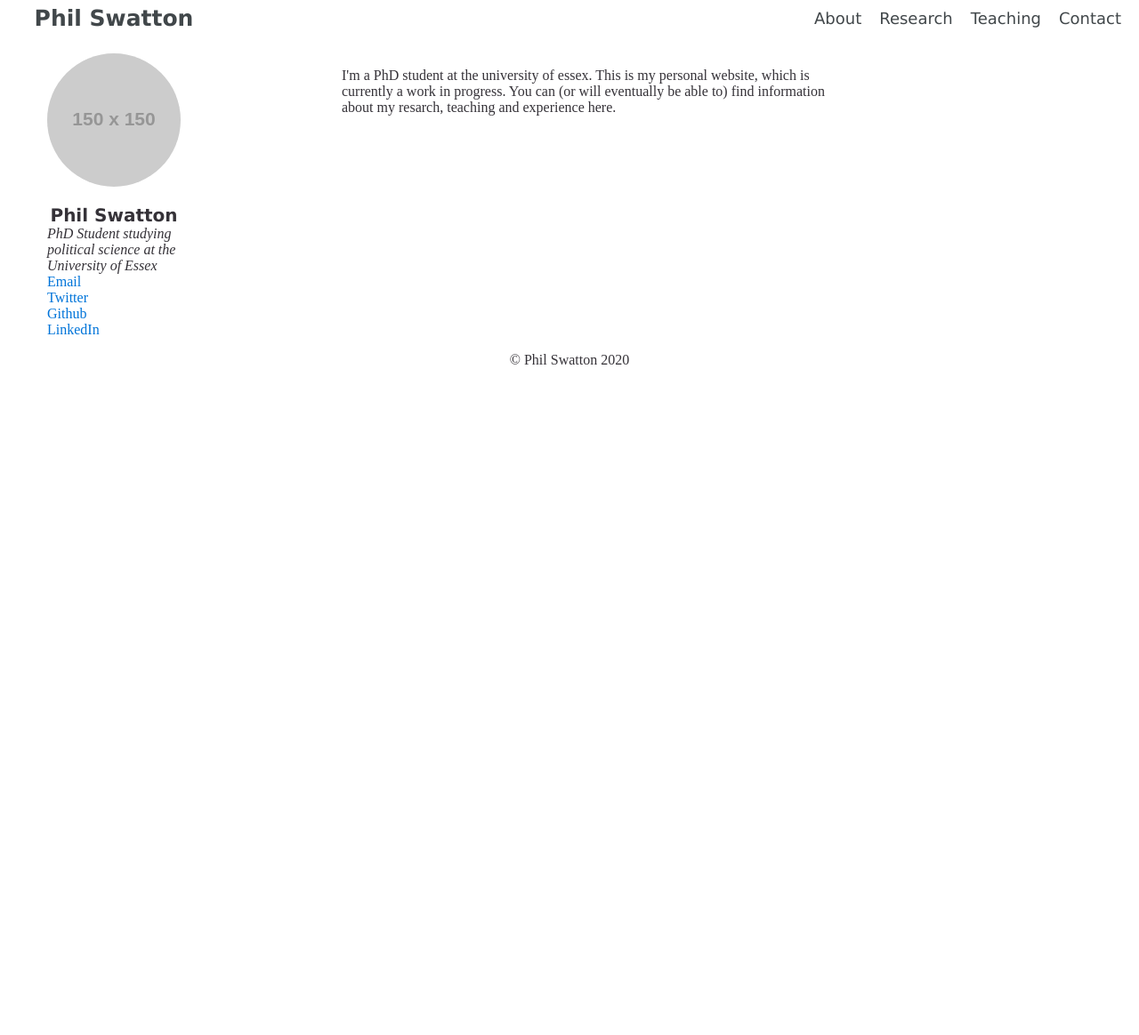
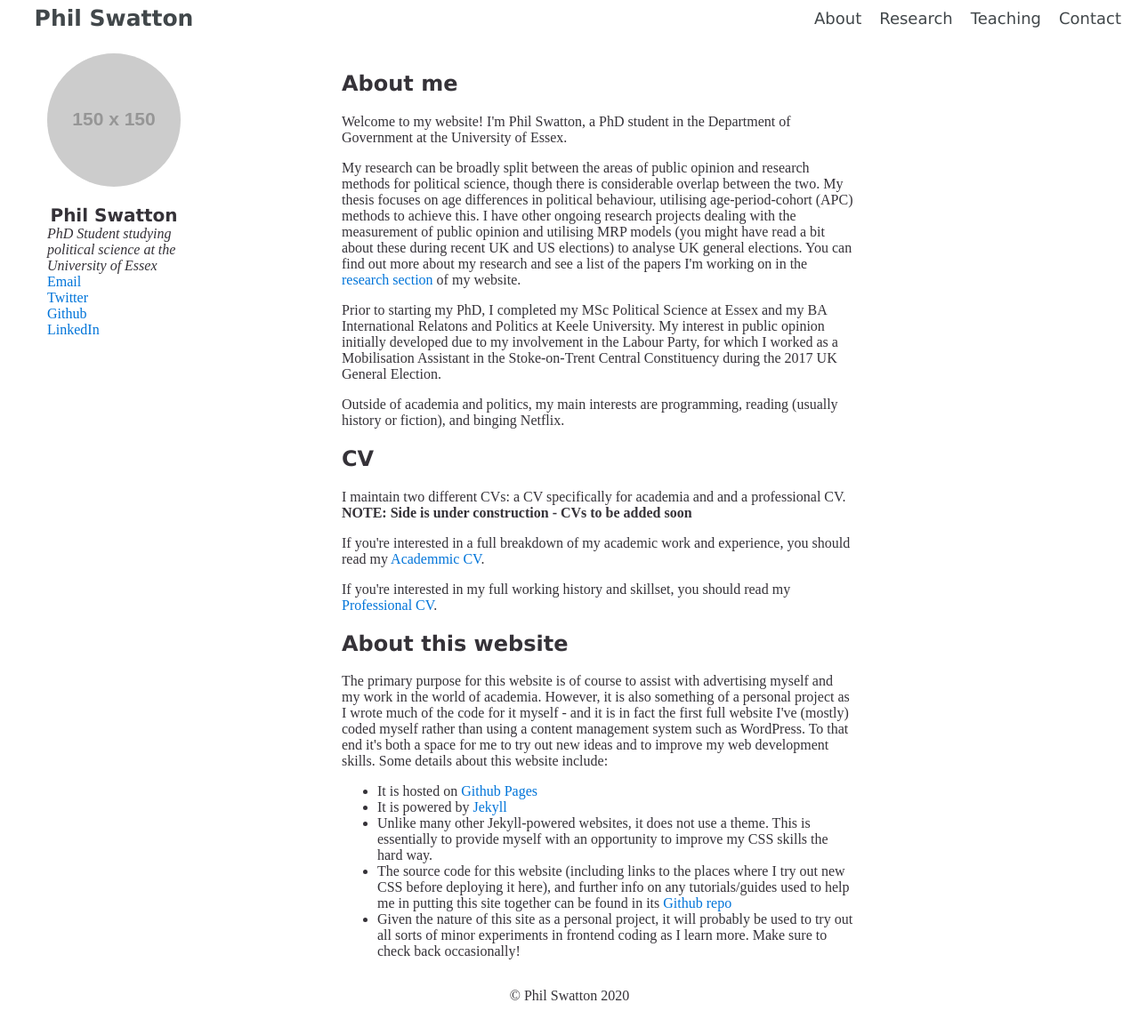
Before and after one commit to philswatton/philswatton.github.io, a Jekyll site: the page built from index.html, in a window 1280 px wide and 1205 px high. Shown: the top 1164 px of the window at 89% size. Built offline with Jekyll 4.4.1, drawn with Linux system fonts in a browser that asks for light colours.

Commit message:
Update index.html

```diff
--- a/index.html
+++ b/index.html
@@ -2,4 +2,23 @@
 layout: default
 title: Hi there, I'm Phil Swatton!
 ---
-<p>I'm a PhD student at the university of essex. This is my personal website, which is currently a work in progress. You can (or will eventually be able to) find information about my resarch, teaching and experience here.</p>
+<h2>About me</h2>
+<p>Welcome to my website! I'm Phil Swatton, a PhD student in the Department of Government at the University of Essex.</p>
+<p>My research can be broadly split between the areas of public opinion and research methods for political science, though there is considerable overlap between the two. My thesis focuses on age differences in political behaviour, utilising age-period-cohort (APC) methods to achieve this. I have other ongoing research projects dealing with the measurement of public opinion and utilising MRP models (you might have read a bit about these during recent UK and US elections) to analyse UK general elections. You can find out more about my research and see a list of the papers I'm working on in the <a href="/research">research section</a> of my website.</p>
+<p>Prior to starting my PhD, I completed my MSc Political Science at Essex and my BA International Relatons and Politics at Keele University. My interest in public opinion initially developed due to my involvement in the Labour Party, for which I worked as a Mobilisation Assistant in the Stoke-on-Trent Central Constituency during the 2017 UK General Election.</p>
+<p>Outside of academia and politics, my main interests are programming, reading (usually history or fiction), and binging Netflix.</p>
+
+<h2>CV</h2>
+<p>I maintain two different CVs: a CV specifically for academia and and a professional CV. <strong>NOTE: Side is under construction - CVs to be added soon</strong></p>
+<p>If you're interested in a full breakdown of my academic work and experience, you should read my <a href="">Academmic CV</a>.</p>
+<p>If you're interested in my full working history and skillset, you should read my <a href ="">Professional CV</a>.</p>
+
+<h2>About this website</h2>
+<p>The primary purpose for this website is of course to assist with advertising myself and my work in the world of academia. However, it is also something of a personal project as I wrote much of the code for it myself - and it is in fact the first full website I've (mostly) coded myself rather than using a content management system such as WordPress. To that end it's both a space for me to try out new ideas and to improve my web development skills. Some details about this website include:</p>
+<ul>
+  <li>It is hosted on <a href="https://pages.github.com/">Github Pages</a></li>
+  <li>It is powered by <a href="https://jekyllrb.com/">Jekyll</a></li>
+  <li>Unlike many other Jekyll-powered websites, it does not use a theme. This is essentially to provide myself with an opportunity to improve my CSS skills the hard way.</li>
+  <li>The source code for this website (including links to the places where I try out new CSS before deploying it here), and further info on any tutorials/guides used to help me in putting this site together can be found in its <a href="https://github.com/philswatton/philswatton.github.io">Github repo</a></li>
+  <li>Given the nature of this site as a personal project, it will probably be used to try out all sorts of minor experiments in frontend coding as I learn more. Make sure to check back occasionally!</li>
+</ul>
```
